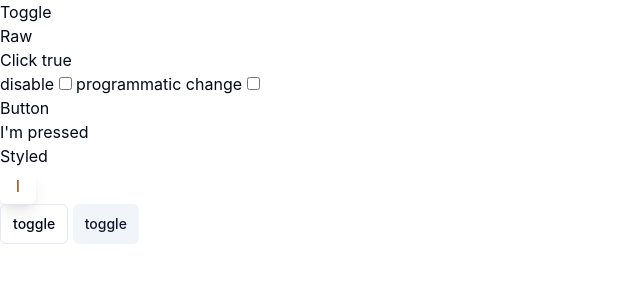
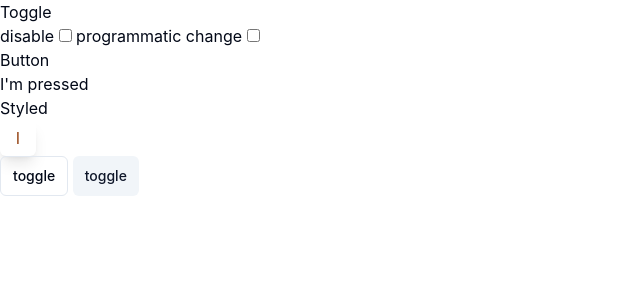
Before and after one commit to fcrozatier/choco-ui, a SvelteKit app: page /toggle in a window 1280 px wide. Shown: the top 300 px of the page, without its empty margins (0-640 px from the left). Built offline with nearby package versions, Linux system fonts and the light colour scheme.

Commit message:
remove raw example

```diff
--- a/src/routes/toggle/+page.svelte
+++ b/src/routes/toggle/+page.svelte
@@ -1,12 +1,9 @@
 <script lang="ts">
 	import { t } from "$lib/ui/theme";
 	import Toggle from "$lib/ui/toggle/toggle.svelte";
-	import { createToggler } from "$lib/builders/toggler/toggler.svelte";
 	import { ToggleButton } from "$lib/components/toggle.svelte";
 
 	let disabled = $state(false);
-
-	const raw = createToggler({ control: { "aria-checked": "true" } });
 
 	const toggle = new ToggleButton({
 		pressed: true,
@@ -20,12 +17,6 @@
 </script>
 
 <h1>Toggle</h1>
-
-<h2>Raw</h2>
-
-<p>
-	<button use:raw.control>Click {raw.active}</button>
-</p>
 
 <label>
 	<span>disable</span>
```
